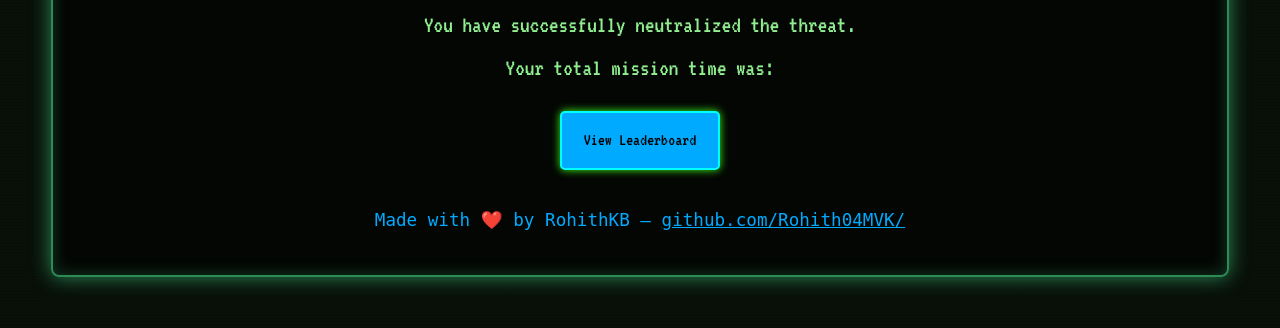
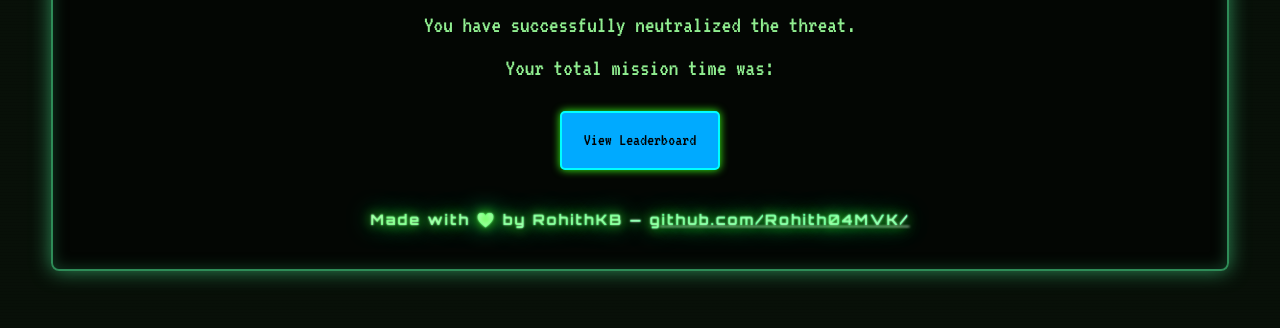
Before and after one commit to Rohith04MVK/Diffuse-the-Bomb, a Flask app: template templates/finished.html in a window 1280 px wide. Shown: the part 203-531 px from the top of the page. Run offline with Flask 3, Linux system fonts and the light colour scheme; the template is opened without the code that fills it, so the values that code supplies are empty.

Commit message:
fixed my signature ;)

```diff
--- a/templates/finished.html
+++ b/templates/finished.html
@@ -12,18 +12,59 @@
         <a href="{{ url_for('main.leaderboard') }}" class="button" style="background-color: var(--solved-color); border-color: var(--solved-glow);">View Leaderboard</a>
     </div>
     <!-- Animated Signature Start -->
-    <div id="signature" style="margin-top:40px; font-family:monospace; font-size:1.1rem; color:var(--solved-color); min-height:2em;"></div>
+    <link href="https://fonts.googleapis.com/css2?family=Orbitron:wght@700&display=swap" rel="stylesheet">
+    <div id="signature" class="fancy-signature"></div>
+    <style>
+        .fancy-signature {
+            margin-top: 40px;
+            font-family: 'Orbitron', monospace, sans-serif;
+            font-size: 0.9rem;
+            background: linear-gradient(90deg, #00ff88, #39ff14, #00ff88, #39ff14);
+            background-size: 200% 200%;
+            -webkit-background-clip: text;
+            -webkit-text-fill-color: transparent;
+            animation: gradientMove 4s linear infinite;
+            text-shadow: 0 0 12px #39ff14, 0 0 24px #00ff88, 0 0 2px #fff;
+            min-height: 2em;
+            letter-spacing: 2px;
+            transition: font-size 0.2s;
+            font-weight: 700;
+            user-select: none;
+        }
+        @keyframes gradientMove {
+            0% {background-position:0% 50%;}
+            100% {background-position:100% 50%;}
+        }
+        .fancy-signature .pulse-heart {
+            display: inline-block;
+            animation: pulse 1s infinite;
+            color: #39ff14;
+            filter: drop-shadow(0 0 8px #39ff14);
+        }
+        @keyframes pulse {
+            0% { transform: scale(1);}
+            50% { transform: scale(1.25);}
+            100% { transform: scale(1);}
+        }
+    </style>
     <script>
-        const text = 'Made with ❤️ by RohithKB — github.com/Rohith04MVK/';
+        const text = 'Made with <span class="pulse-heart">💚</span> by RohithKB — github.com/Rohith04MVK/';
         let i = 0;
         function typeWriter() {
+            const sig = document.getElementById("signature");
             if (i < text.length) {
-                document.getElementById("signature").innerHTML += text.charAt(i);
-                i++;
+                // Handle HTML tags in the text
+                if (text[i] === '<') {
+                    const close = text.indexOf('>', i);
+                    sig.innerHTML += text.slice(i, close + 1);
+                    i = close + 1;
+                } else {
+                    sig.innerHTML += text.charAt(i);
+                    i++;
+                }
                 setTimeout(typeWriter, 45);
             } else {
                 // Make the github part a link after typing
-                const sig = document.getElementById("signature");
                 sig.innerHTML = sig.innerHTML.replace(
                     /github\.com\/Rohith04MVK\//,
                     '<a href="https://github.com/Rohith04MVK/" target="_blank" style="color:inherit; text-decoration:underline;">github.com/Rohith04MVK/</a>'
```
